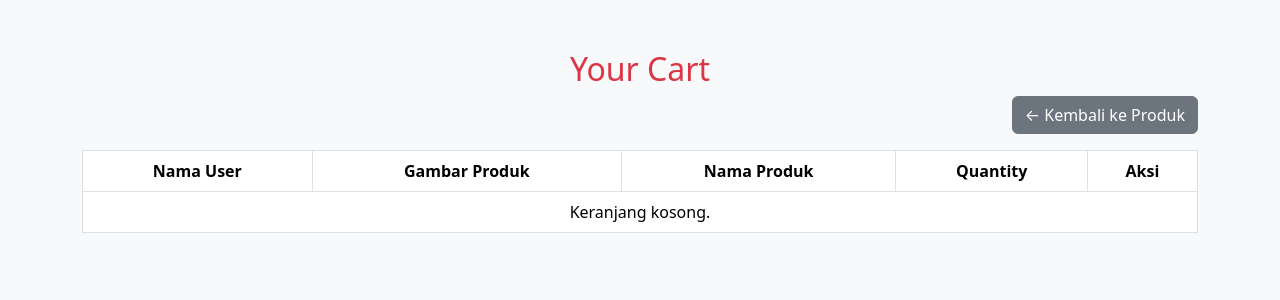
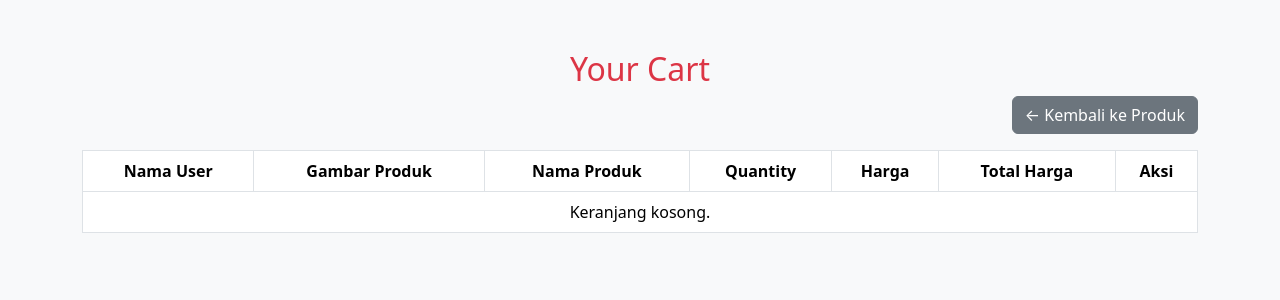
Before and after one commit to Nandayunan/kemjar, a PHP site: page /yourcart.php in a window 1280 px wide. Shown: the part 56-356 px from the top of the page. Run offline with PHP 8.4, Linux system fonts and the light colour scheme.

Commit message:
Harga barang Halaman Cart

```diff
--- a/yourcart.php
+++ b/yourcart.php
@@ -4,6 +4,7 @@ include 'konfig.php';
 
 $cart_items = [];
 $secretKey = "MyVerySecretKey1234567890abcdef";
+$total_harga = 0; // Initialize total_harga
 
 if (isset($_SESSION['user_id'])) {
     $user_id = $_SESSION['user_id'];
@@ -11,7 +12,7 @@ if (isset($_SESSION['user_id'])) {
     // Check if the database connection is valid
     if ($conn) {
         // Use a prepared statement to prevent SQL injection
-        $stmt = $conn->prepare("SELECT cart.id, cart.quantity, products.product, products.gambar, users.nama, users.iv_nama FROM cart JOIN products ON cart.product_id = products.id_product JOIN users ON cart.user_id = users.id_user WHERE cart.user_id = ?");
+        $stmt = $conn->prepare("SELECT cart.id, cart.quantity, products.product, products.gambar, users.nama, users.iv_nama, products.harga FROM cart JOIN products ON cart.product_id = products.id_product JOIN users ON cart.user_id = users.id_user WHERE cart.user_id = ?");
 
         if ($stmt) {
             $stmt->bind_param("i", $user_id);
@@ -116,6 +117,8 @@ function decryptAES256($ciphertext, $iv, $key)
                         <th>Gambar Produk</th>
                         <th>Nama Produk</th>
                         <th>Quantity</th>
+                        <th>Harga</th>
+                        <th>Total Harga</th>
                         <th>Aksi</th>
                     </tr>
                 </thead>
@@ -127,20 +130,32 @@ function decryptAES256($ciphertext, $iv, $key)
                                 <td><img src="img/<?= htmlspecialchars($row['gambar']) ?>" alt="Gambar Produk" style="width:60px;height:auto;"></td>
                                 <td><?= htmlspecialchars($row['product']) ?></td>
                                 <td><?= $row['quantity'] ?></td>
+                                <td>Rp<?= number_format($row['harga'], 0, ',', '.') ?></td>
+                                <td>Rp<?= number_format($row['quantity'] * $row['harga'], 0, ',', '.') ?></td>
                                 <td>
                                     <a href="remove_from_cart.php?id=<?= $row['id'] ?>" class="btn btn-danger btn-sm">Hapus</a>
                                     <a href="edit_cart.php?id=<?= $row['id'] ?>" class="btn btn-warning btn-sm ms-1">Edit</a>
                                 </td>
                             </tr>
+                            <?php $total_harga += $row['quantity'] * $row['harga']; // Calculate total_harga ?>
                         <?php endforeach; ?>
                     <?php else: ?>
                         <tr>
-                            <td colspan="5">Keranjang kosong.</td>
+                            <td colspan="7">Keranjang kosong.</td>
                         </tr>
                     <?php endif; ?>
                 </tbody>
             </table>
         </div>
+
+        <!-- Display total price -->
+        <?php if (!empty($cart_items)): ?>
+            <div class="row">
+                <div class="col text-end">
+                    <h4>Total Harga Keseluruhan: Rp<?= number_format($total_harga, 0, ',', '.') ?></h4>
+                </div>
+            </div>
+        <?php endif; ?>
     </div>
 
     <script src="https://cdn.jsdelivr.net/npm/bootstrap@5.3.3/dist/js/bootstrap.bundle.min.js"></script>
```
